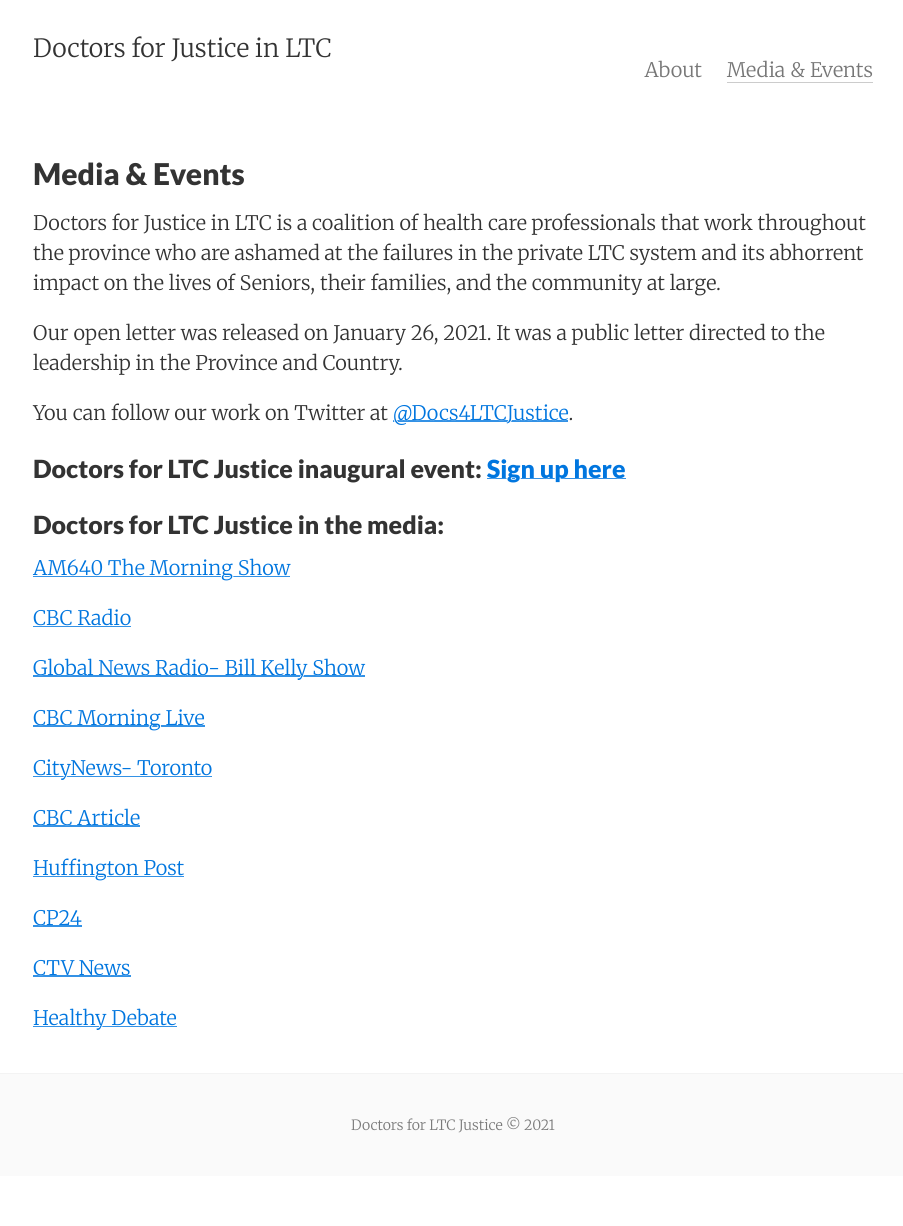
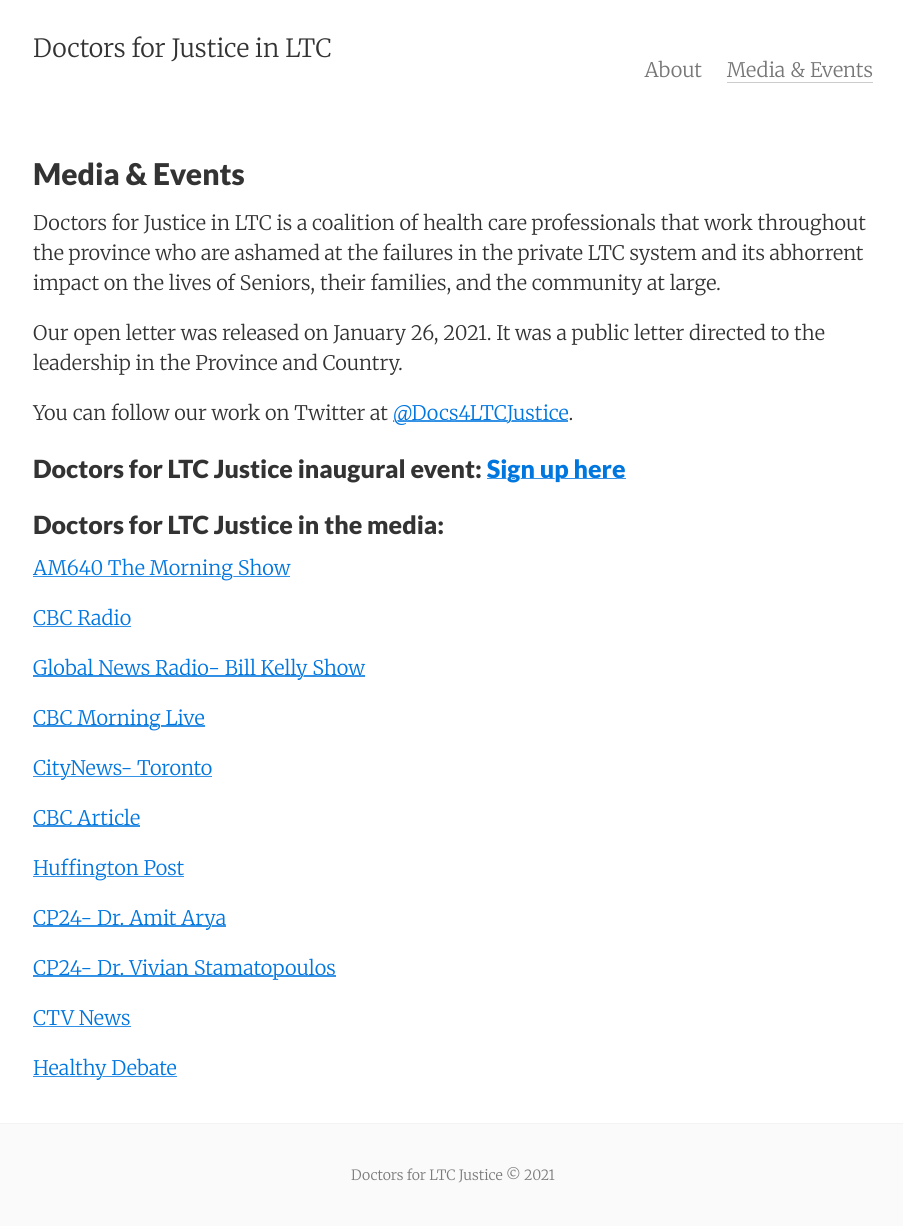
Before and after one commit to Docs4LTCJustice/Docs4LTCJustice.github.io, a Jekyll site: the page built from media.md, in a window 1280 px wide. Shown: the whole page, without its empty margins (187-1090 px from the left). Built offline with Jekyll 4.4.1, drawn with Linux system fonts in a browser that asks for light colours; before the commit the page ends 1176 px from its top, so only the background shows below that.

Commit message:
Add files via upload

```diff
--- a/media.md
+++ b/media.md
@@ -32,7 +32,9 @@ You can follow our work on Twitter at [@Docs4LTCJustice](https://twitter.com/Doc
 
 [Huffington Post](https://www.huffingtonpost.ca/entry/long-term-care-humanitarian-crisis_ca_601070d7c5b6a08142724e1f?ncid=tweetlnkcahpmg00000002)
 
-[CP24](https://www.cp24.com/video?clipId=2126532&binId=1.1127680&playlistPageNum=1)
+[CP24- Dr. Amit Arya](https://www.cp24.com/video?clipId=2126532&binId=1.1127680&playlistPageNum=1)
+
+[CP24- Dr. Vivian Stamatopoulos](https://www.cp24.com/we-re-losing-seniors-in-ltc-by-the-hour-doctor-1.5283065/dr-vivian-stamatopoulos-1.5283072)
 
 [CTV News](https://www.ctvnews.ca/video?clipId=2126568)
 
```
